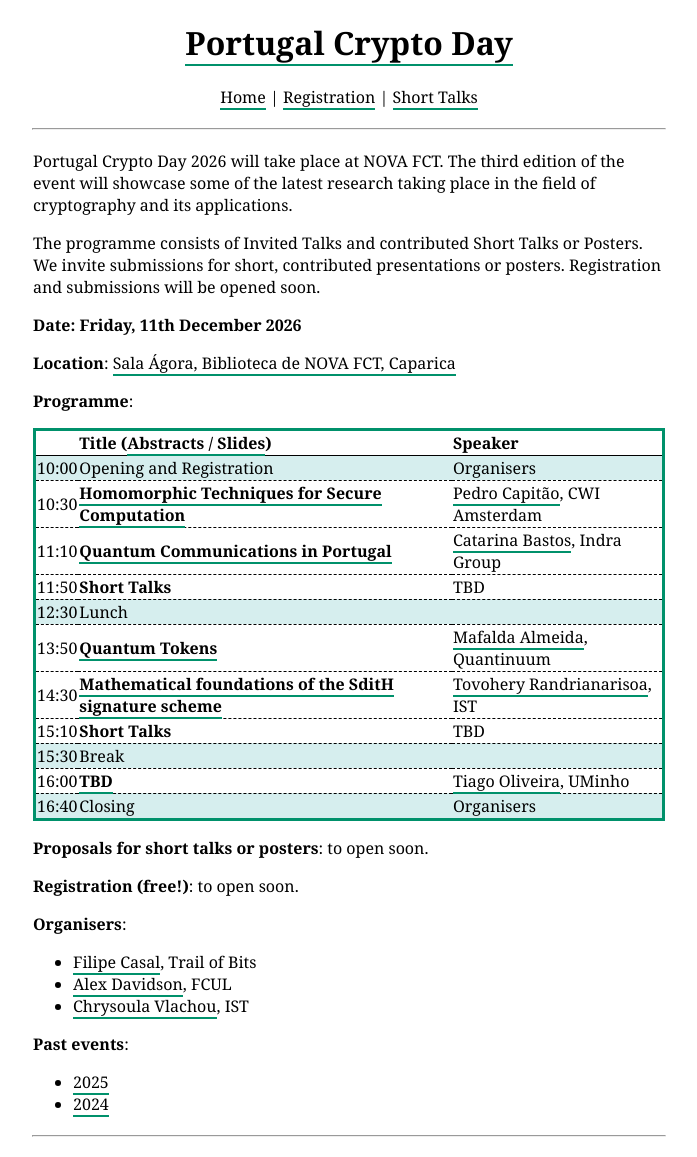
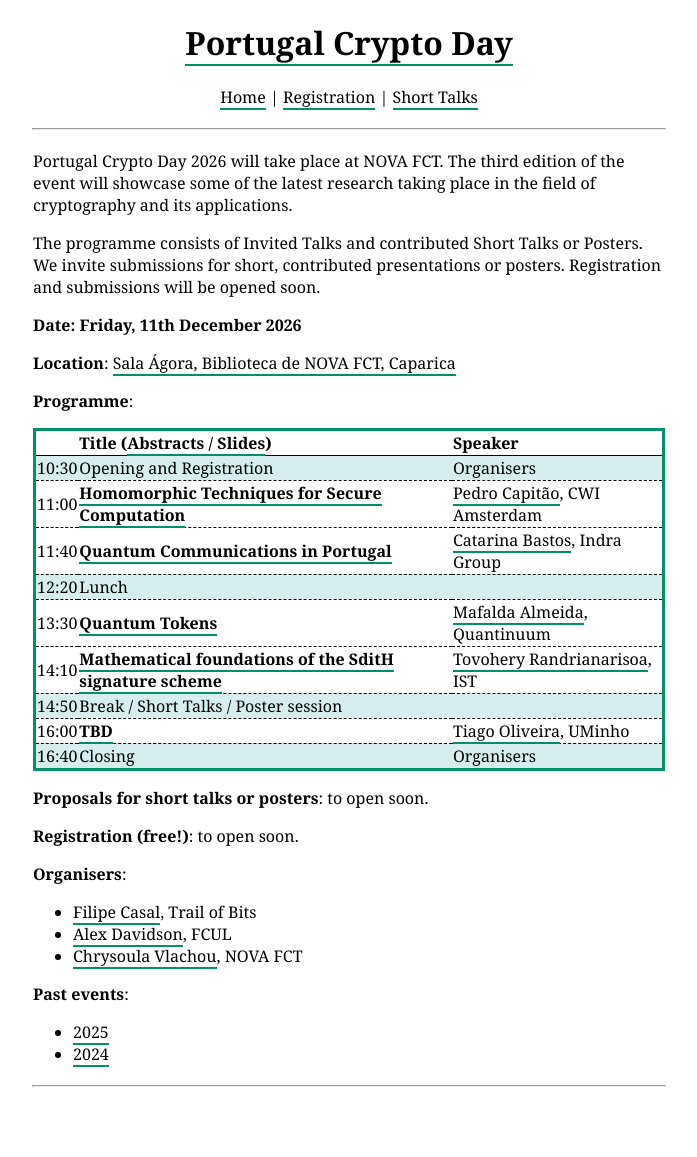
Before and after one commit to cryptoday-pt/cryptoday-pt.github.io, a Jekyll site: the page built from index.html, in a window 1280 px wide. Shown: the whole page, without its empty margins (291-988 px from the left). Built offline with Jekyll 4.4.1, drawn with Linux system fonts in a browser that asks for light colours; the list of posts is cut into pages by our own code; after the commit the page ends 1107 px from its top, so only the background shows below that.

Commit message:
Update programme etc

```diff
--- a/index.html
+++ b/index.html
@@ -23,48 +23,38 @@ Portugal Crypto Day 2026 will take place at NOVA FCT. The third edition of the e
             <th>Speaker</th>
         </tr>
         <tr id="nontalk">
-            <td>10:00</td>
+            <td>10:30</td>
             <td>Opening and Registration</td>
             <td>Organisers</td>
         </tr>
         <tr>
-            <td>10:30</td>
+            <td>11:00</td>
             <td><b><a href="https://cryptoday.pt/abstracts#capitao">Homomorphic Techniques for Secure Computation</b></td>
             <td><a href="https://pedrocapitao.me/">Pedro Capitão</a>, CWI Amsterdam</td>
         </tr>
         <tr>
-            <td>11:10</td>
+            <td>11:40</td>
             <td><b><a href="https://cryptoday.pt/abstracts#bastos">Quantum Communications in Portugal</b></td>
             <td><a href="https://pt.linkedin.com/in/catarina-cabral-bastos-phd-62a09854">Catarina Bastos</a>, Indra Group</td>
         </tr>
-        <tr>
-            <td>11:50</td>
-            <td><b>Short Talks</b></td>
-            <td>TBD</td>
-        </tr>
         <tr id="nontalk">
-            <td>12:30</td>
+            <td>12:20</td>
             <td>Lunch</td>
             <td></td>
         </tr>
         <tr>
-            <td>13:50</td>
+            <td>13:30</td>
             <td><b><a href="https://cryptoday.pt/abstracts#almeida">Quantum Tokens</b></td>
             <td><a href="#">Mafalda Almeida</a>, Quantinuum</td>
         </tr>
         <tr>
-            <td>14:30</td>
+            <td>14:10</td>
             <td><b><a href="https://cryptoday.pt/abstracts#randrianarisoa">Mathematical foundations of the SditH signature scheme</b></td>
             <td><a href="https://sites.google.com/a/aims.ac.za/tovo/home">Tovohery Randrianarisoa</a>, IST</td>
         </tr>
-        <tr>
-            <td>15:10</td>
-            <td><b>Short Talks</b></td>
-            <td>TBD</td>
-        </tr>
         <tr id="nontalk">
-            <td>15:30</td>
-            <td>Break</td>
+            <td>14:50</td>
+            <td>Break / Short Talks / Poster session</td>
             <td></td>
         </tr>
         <tr>
@@ -89,7 +79,7 @@ Portugal Crypto Day 2026 will take place at NOVA FCT. The third edition of the e
     <ul>
         <li><a href="https://scholar.google.com/citations?user=K2HgmcsAAAAJ&hl=en">Filipe Casal</a>, Trail of Bits</li>
         <li><a href="https://alxdavids.xyz">Alex Davidson</a>, FCUL</li>
-        <li><a href="https://math.tecnico.ulisboa.pt/faculty/professor.php?who=vlachou&lang=pt">Chrysoula Vlachou</a>, IST</li>
+        <li><a href="https://math.tecnico.ulisboa.pt/faculty/professor.php?who=vlachou&lang=pt">Chrysoula Vlachou</a>, NOVA FCT</li>
     </ul>
 </p>
 <p> <b>Past events</b>:
```
